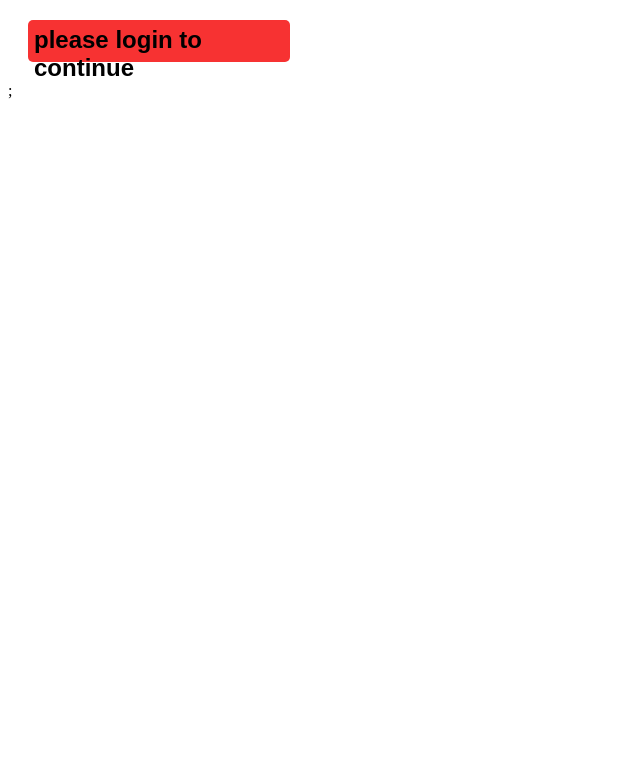
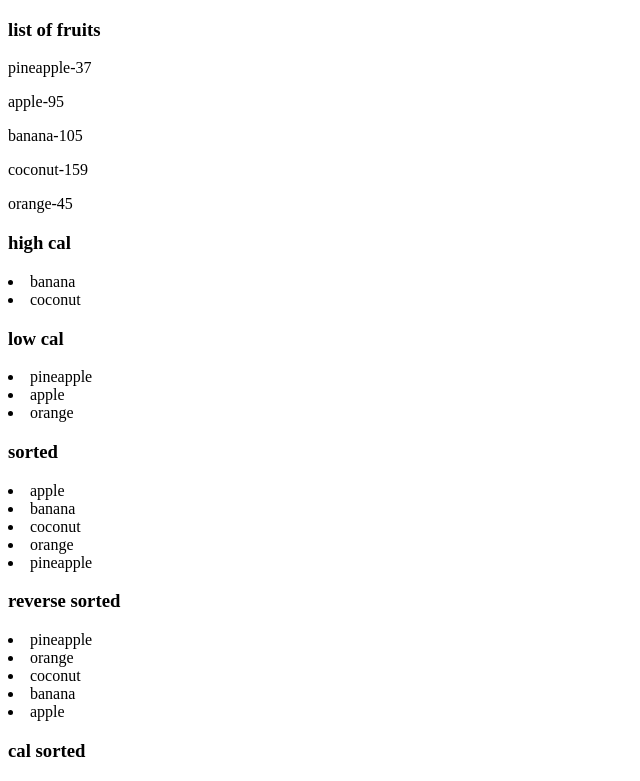
Before and after one commit to geethikaakkineni/react_learning_progress, a React (Vite) app: page / in a window 1280 px wide. Shown: the top 781 px of the page, without its empty margins (0-640 px from the left). Built offline with nearby package versions, Linux system fonts and the light colour scheme.

Commit message:
list rendering and different functions of js

```diff
--- a/src/App.jsx
+++ b/src/App.jsx
@@ -6,11 +6,13 @@ import Button from './button_component/Button.jsx'
 import Button2 from './Button2.jsx'
 import Studata from './Studata.jsx'
 import Loginpg from './loginpg.jsx'
+import List from './List.jsx'
+import Listpt2 from './Listpt2.jsx'
 
 function App() {
   return(
     <>
-        <Loginpg isloggedin={false} username="Lucky"></Loginpg>;
+      <Listpt2/>
     </>
   );
 
--- /dev/null
+++ b/src/List.jsx
@@ -0,0 +1,44 @@
+
+function List(){
+    // const fruits=["apple","banana","kiwi","orange"];
+    // const listitems=fruits.map(fr=><li>{fr}</li>)
+
+    const fruit_deets=[ {name:"apple", taste:"sweet"},
+                        {name:"kiwi", taste:"sour"},
+                        {name:"banana", taste:"sweet"},
+                        {name:"guava", taste:"sweet"},
+                        {name:"pineapple", taste:"sour"}];
+
+    const sweet_fruits=fruit_deets.filter(fr=>fr.taste==="sweet");
+    const sour_fruits=fruit_deets.filter(fr=>fr.taste==="sour");
+
+    const fruitslist=fruit_deets.map((fruit, index) => (
+                                                        <li key={index}>
+                                                        {fruit.name} - {fruit.taste}
+                                                        </li>
+                                                    ));
+
+    const sweetfruitslist=sweet_fruits.map((fruit, index) => (
+                                                        <li key={index}>
+                                                        {fruit.name}
+                                                        </li>
+                                                    ));
+    const sourfruitslist=sour_fruits.map((fruit, index) => (
+                                                        <li key={index}>
+                                                        {fruit.name}
+                                                        </li>
+                                                    ));
+    return(
+        // <ol>{listitems}</ol>
+        <div>
+            <h3>list of all fruits along with their tastes</h3>
+            <ol>{fruitslist}</ol>
+            <h3>list of sweet fruits</h3>
+            <ul>{sweetfruitslist}</ul>
+            <h3>list of sour fruits</h3>
+            <ol>{sourfruitslist}</ol>
+        </div>
+    );
+}
+
+export default List;
--- /dev/null
+++ b/src/Listpt2.jsx
@@ -0,0 +1,49 @@
+function Listpt2(){
+    const data=[{ id:1 , name:"pineapple" , taste:"sour" , cal:37},
+                { id:2 , name:"apple" , taste:"sweet" , cal:95},
+                { id:3 , name:"banana" , taste:"sweet" , cal:105},
+                { id:4 , name:"coconut" , taste:"sweet" , cal:159},
+                { id:5 , name:"orange" , taste:"sour" , cal:45}];
+
+    const fruits=data.map(fr=><p>{fr.name}-{fr.cal}</p>);
+
+    const highcal=data.filter(fr=>fr.cal>100);
+    const highcallist=highcal.map(l=><li>{l.name}</li>)
+
+    const lowcal=data.filter(fr=>fr.cal<100);
+    const lowcallist=lowcal.map(l=><li>{l.name}</li>)
+
+    data.sort((a,b)=>a.name.localeCompare(b.name));
+    const sorted=data.map(items=> <li>{items.name}</li>)
+
+    data.sort((a,b)=>b.name.localeCompare(a.name));
+    const revsorted=data.map(items=> <li>{items.name}</li>)
+
+    data.sort((a,b)=>a.cal - b.cal);
+    const sortedcal=data.map(items=><li>{items.name}-{items.cal}</li>)
+
+    data.sort((a,b)=>b.cal - a.cal);
+    const revsortedcal=data.map(items=><li>{items.name}-{items.cal}</li>)
+
+
+    return (
+    <>
+        <h3>list of fruits</h3>
+        {fruits}
+        <h3>high cal</h3>
+        {highcallist}
+        <h3>low cal</h3>
+        {lowcallist}
+        <h3>sorted</h3>
+        {sorted}
+        <h3>reverse sorted</h3>
+        {revsorted}
+        <h3>cal sorted</h3>
+        {sortedcal}
+        <h3>cal reverse sorted</h3>
+        {revsortedcal}
+
+    </>
+    );
+}
+export default Listpt2
```
